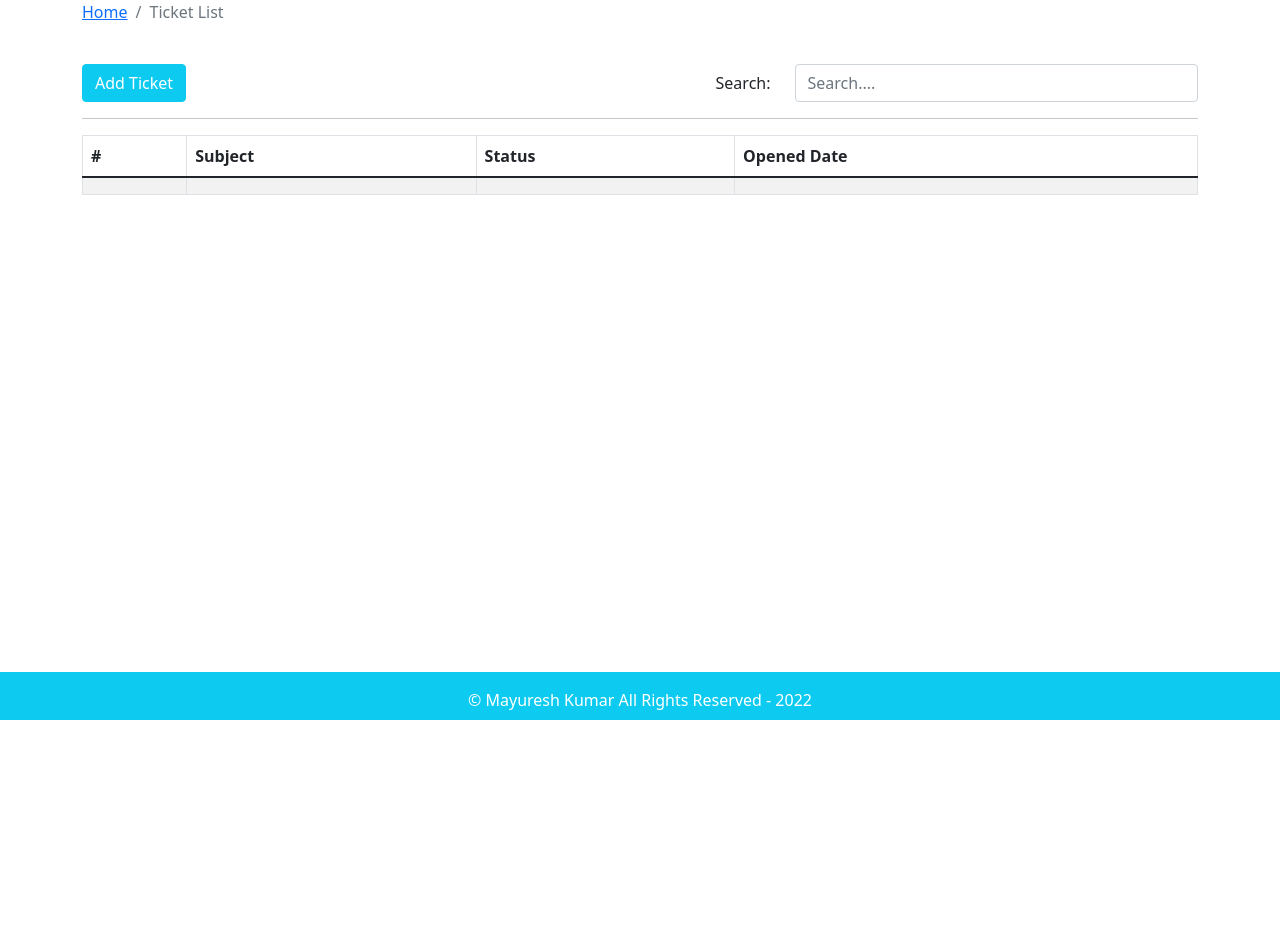
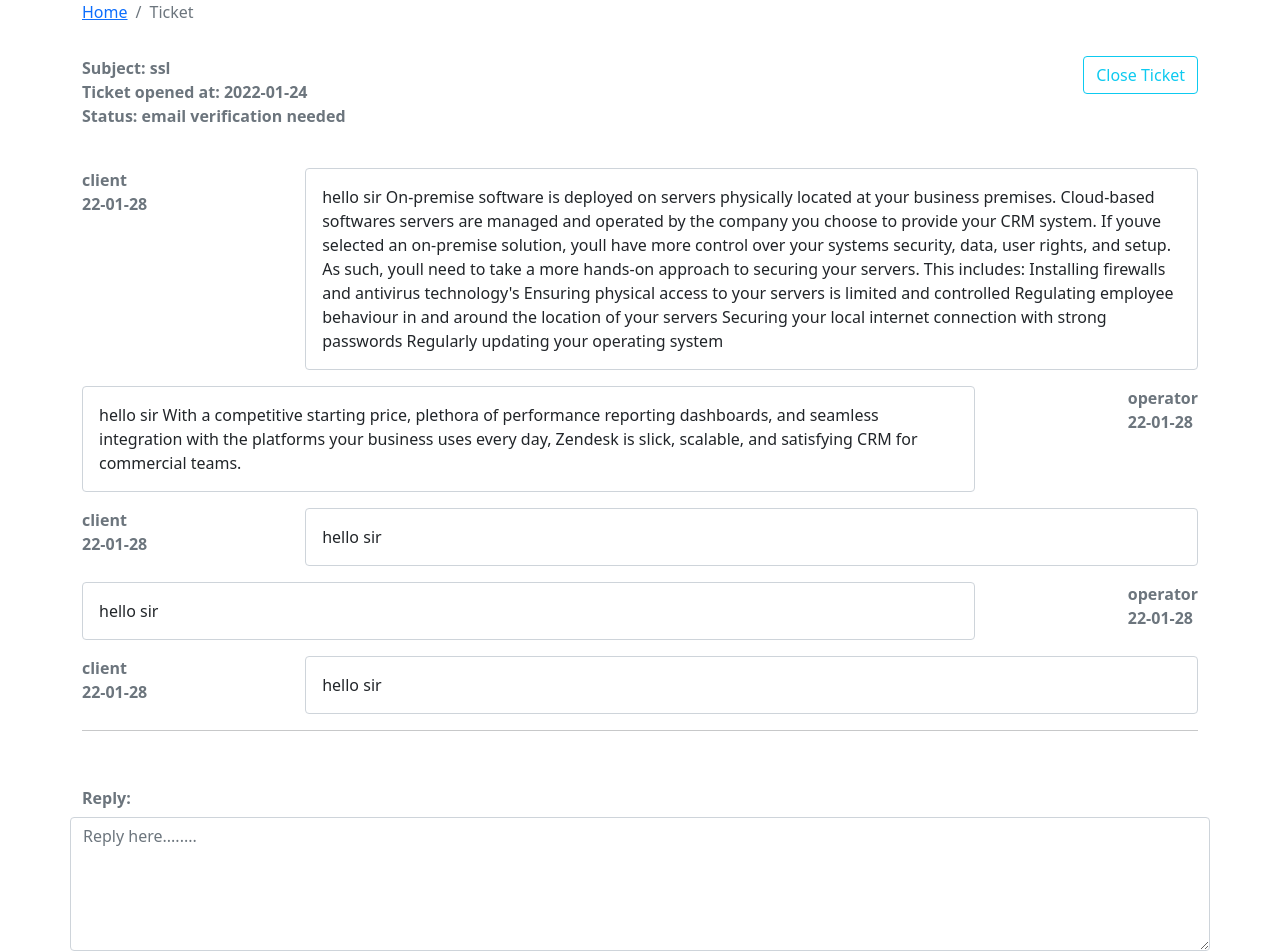
Before and after one commit to mayures/MERN-CRM, a React (Create React App) app in the folder client/: page / in a window 1280 px wide. Shown: the part 80-1032 px from the top of the page. Before the commit the page ends 800 px from the top, so only its background shows below. Built offline with nearby package versions, Linux system fonts and the light colour scheme.

Commit message:
ticket page added

```diff
--- a/client/src/App.js
+++ b/client/src/App.js
@@ -5,6 +5,7 @@
 import {Dashboard} from './pages/Dashboard/Dashboard'
 import { AddTicket } from './pages/AddTicket/AddTicket.page';
 import { TicketListing } from './pages/TicketList/ticketListing.page';
+import { Ticket } from './pages/Ticket/Ticket.page';
 
 function App () {
     return (
@@ -13,7 +14,8 @@
             <DefaultLayout>
                 {/* <Dashboard /> */}
                 {/* <AddTicket/> */}
-                <TicketListing />
+                {/* <TicketListing /> */}
+                <Ticket/>
             </DefaultLayout>
         </div>
     )
--- a/client/src/assets/data/dummy-data.json
+++ b/client/src/assets/data/dummy-data.json
@@ -3,7 +3,32 @@
         "id": 1,
         "subject":"ssl",
         "status":"email verification needed",
-        "createdAt":"2022-01-24"
+        "createdAt":"2022-01-24",
+        "history":[{
+            "date":"22-01-28",
+            "message":"hello sir On-premise software is deployed on servers physically located at your business premises. Cloud-based softwares servers are managed and operated by the company you choose to provide your CRM system. If youve selected an on-premise solution, youll have more control over your systems security, data, user rights, and setup. As such, youll need to take a more hands-on approach to securing your servers. This includes: Installing firewalls and antivirus technology's Ensuring physical access to your servers is limited and controlled Regulating employee behaviour in and around the location of your servers Securing your local internet connection with strong passwords Regularly updating your operating system",
+            "messageby":"client"
+        },
+        {
+            "date":"22-01-28",
+            "message":"hello sir With a competitive starting price, plethora of performance reporting dashboards, and seamless integration with the platforms your business uses every day, Zendesk is slick, scalable, and satisfying CRM for commercial teams.",
+            "messageby":"operator"
+        },
+        {
+            "date":"22-01-28",
+            "message":"hello sir",
+            "messageby":"client"
+        },
+        {
+            "date":"22-01-28",
+            "message":"hello sir",
+            "messageby":"operator"
+        },
+        {
+            "date":"22-01-28",
+            "message":"hello sir",
+            "messageby":"client"
+        }]
     },
     {
         "id": 2,
--- a/client/src/components/Breadcrumb/Breadcrumb.comp.js
+++ b/client/src/components/Breadcrumb/Breadcrumb.comp.js
@@ -3,7 +3,7 @@
 
 export const Breadcrumbcomp = ({ page }) => {
   return (
-    <Breadcrumb>
+    <Breadcrumb className='breadcrumb'>
       <Breadcrumb.Item href="#">Home</Breadcrumb.Item>
       <Breadcrumb.Item active>{page}</Breadcrumb.Item>
     </Breadcrumb>
--- /dev/null
+++ b/client/src/components/message-history/Message.comp.js
@@ -0,0 +1,23 @@
+import React from 'react';
+import PropTypes from 'prop-types'
+import './messagehistory.css'
+import { ReplyTicket } from '../reply-ticket/ReplyTicket';
+
+export const Message = ({ msg }) => {
+  if (!msg) return null;
+
+  return msg.map((row, i) => (
+      <div key={i} className='message-history mt-3'>
+        <div className='send fw-bold text-secondary'>
+          <div className='sender'>{row.messageby}</div>
+          <div className='date'>{row.date}</div>
+        </div>
+        <div className='message'>{row.message}</div>
+      </div>
+  ))
+};
+
+
+Message.protoTypes = {
+  msg: PropTypes.array.isRequired,
+}
--- /dev/null
+++ b/client/src/components/message-history/messagehistory.css
@@ -0,0 +1,17 @@
+.message-history{
+    display: flex;
+    flex-direction: row;
+    justify-content: space-between;
+}
+
+.message-history:nth-child(even){
+    display: flex;
+    flex-direction: row-reverse;
+    justify-content: space-between;
+}
+.message{
+    padding: 1rem;
+    width: 80%;
+    border: 1px solid #ced4da;
+    border-radius: 0.25rem;
+}
--- /dev/null
+++ b/client/src/components/reply-ticket/ReplyTicket.js
@@ -0,0 +1,31 @@
+import React from 'react';
+import { Button, Col, Form, Row } from 'react-bootstrap';
+import PropTypes from 'prop-types';
+
+export const ReplyTicket = ({msg, handleOnChange, handleOnSubmit}) => {
+    return (
+        <Form className='mt-4' onSubmit={handleOnSubmit}>
+            <Form.Group as={Row}>
+                <Form.Label column className='fw-bold text-secondary'>Reply: </Form.Label>
+                <Form.Control
+                    as="textarea"
+                    name="reply"
+                    //value={msg}
+                    rows={5}
+                    placeholder='Reply here........'
+                    onChange={handleOnChange}
+                    onSubmit={handleOnSubmit}
+                />
+            </Form.Group>
+            <div className='text-end mt-3 mb-3'>
+                <Button className='variant-info text-white' type='submit'>Reply</Button>
+            </div>
+        </Form>
+    );
+};
+
+ReplyTicket.propTypes = {
+    msg: PropTypes.string.isRequired,
+    handleOnChange: PropTypes.func.isRequired,
+    handleOnSubmit: PropTypes.func.isRequired,
+}
--- /dev/null
+++ b/client/src/pages/Ticket/Ticket.page.js
@@ -0,0 +1,63 @@
+import React, { useEffect, useState } from 'react';
+import { Button, Col, Container, Row } from 'react-bootstrap';
+import { Breadcrumbcomp } from '../../components/Breadcrumb/Breadcrumb.comp';
+import tickets from '../../assets/data/dummy-data.json'
+import { Message } from '../../components/message-history/Message.comp';
+import { ReplyTicket } from '../../components/reply-ticket/ReplyTicket';
+
+const ticket = tickets[0];
+export const Ticket = () => {
+    const [message, setMessage] = useState('');
+    useEffect(() => { }, [message]);
+
+
+    const handleOnChange = (e) => {
+        const { value } = e.target;
+        setMessage(value)
+    }
+
+    const handleOnSubmit = (e) => {
+        e.preventDefault();
+
+        if (!message) {
+            return alert("fill the reply")
+        }
+
+        alert("reply submitted")
+    }
+
+    return (
+        <Container>
+            <Row>
+                <Col>
+                    <Breadcrumbcomp page="Ticket" />
+                </Col>
+            </Row>
+            <Row>
+                <Col className='fw-bold text-secondary'>
+                    <div className='subject'>Subject: {ticket.subject}</div>
+                    <div className='date'>Ticket opened at: {ticket.createdAt}</div>
+                    <div className='status'>Status: {ticket.status}</div>
+                </Col>
+                <Col className='text-end'>
+                    <Button variant="outline-info">Close Ticket</Button>
+                </Col>
+            </Row>
+            <Row className='mt-4'>
+                <Col>
+                    <Message msg={ticket.history} />
+                </Col>
+            </Row>
+            <hr />
+            <Row className='mt-4'>
+                <Col>
+                    <ReplyTicket
+                        msg={message}
+                        handleOnChange={handleOnChange}
+                        handleOnSubmit={handleOnSubmit}
+                    />
+                </Col>
+            </Row>
+        </Container>
+    );
+};
--- a/client/src/pages/TicketList/ticketListing.page.js
+++ b/client/src/pages/TicketList/ticketListing.page.js
@@ -8,13 +8,12 @@
 export const TicketListing = () => {
 
     const [str, setStr] = useState('');
-    const [display, setDisplay] = useState([tickets]);
+    const [display, setDisplay] = useState(tickets);
 
-    useEffect(() => { }, [str, display]);
+    useEffect(() => {}, [str, display]);
 
     const handleOnChange = (e) => {
         const { value } = e.target;
-        //console.log(value)
         setStr(value);
         searchTicket(value);
     }
@@ -24,7 +23,7 @@
         console.log(sttr)
 
         const displayTickets = tickets.filter((row) => {
-            return row.status.includes(sttr)
+            return row.status.toLowerCase().includes(sttr.toLowerCase())
         })
 
         console.log(displayTickets)
```
